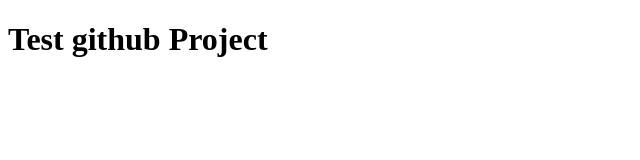
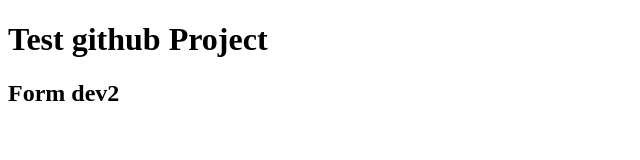
Before and after one commit to jir123/test-github, a plain HTML site: page index.html in a window 1280 px wide. Shown: the whole page, without its empty margins (0-640 px from the left). Drawn offline with Linux system fonts and the light colour scheme.

Commit message:
form dev2

```diff
--- a/index.html
+++ b/index.html
@@ -8,6 +8,6 @@
 </head>
 <body>
     <h1>Test github Project</h1>
-
+    <h2>Form dev2</h2>
 </body>
 </html>
```
